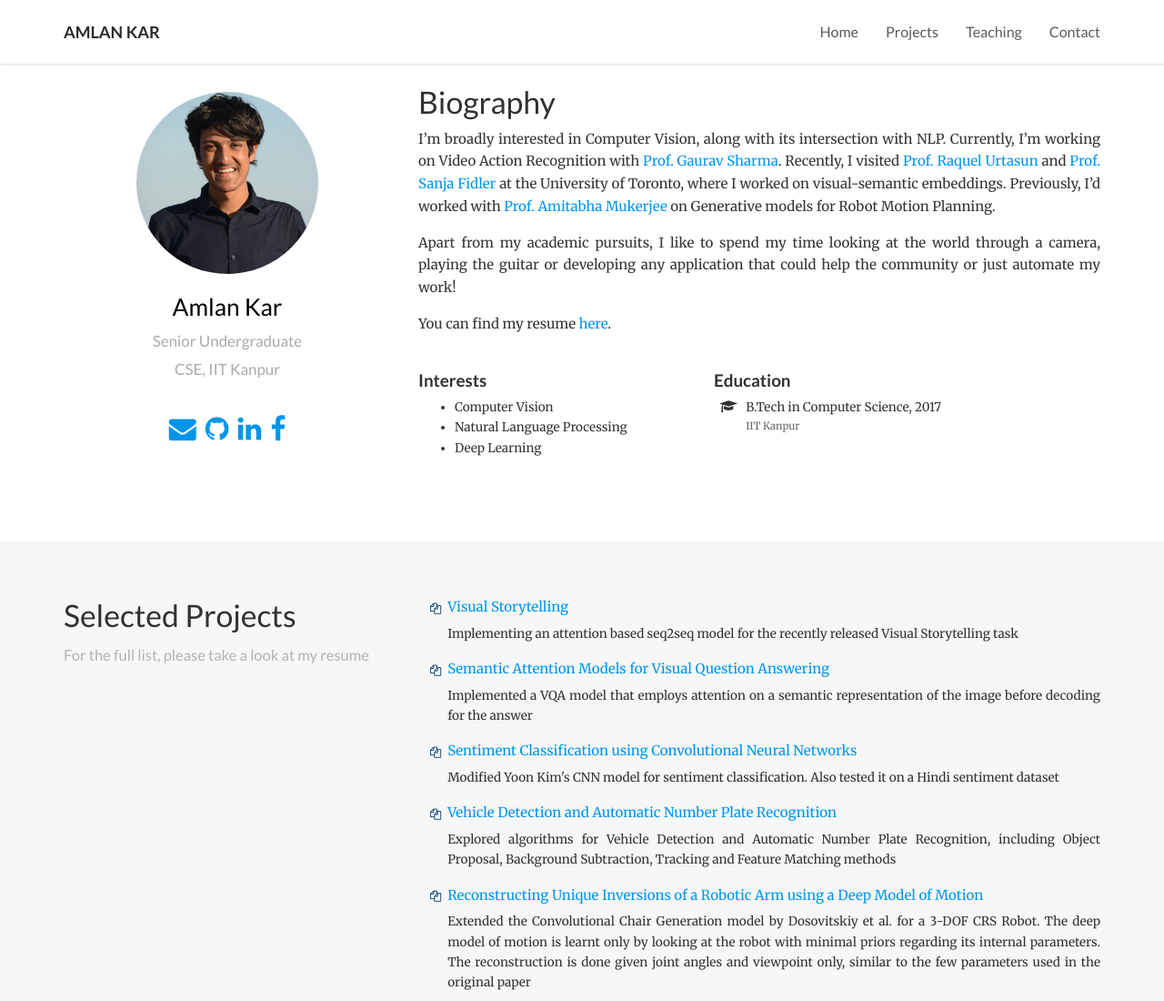
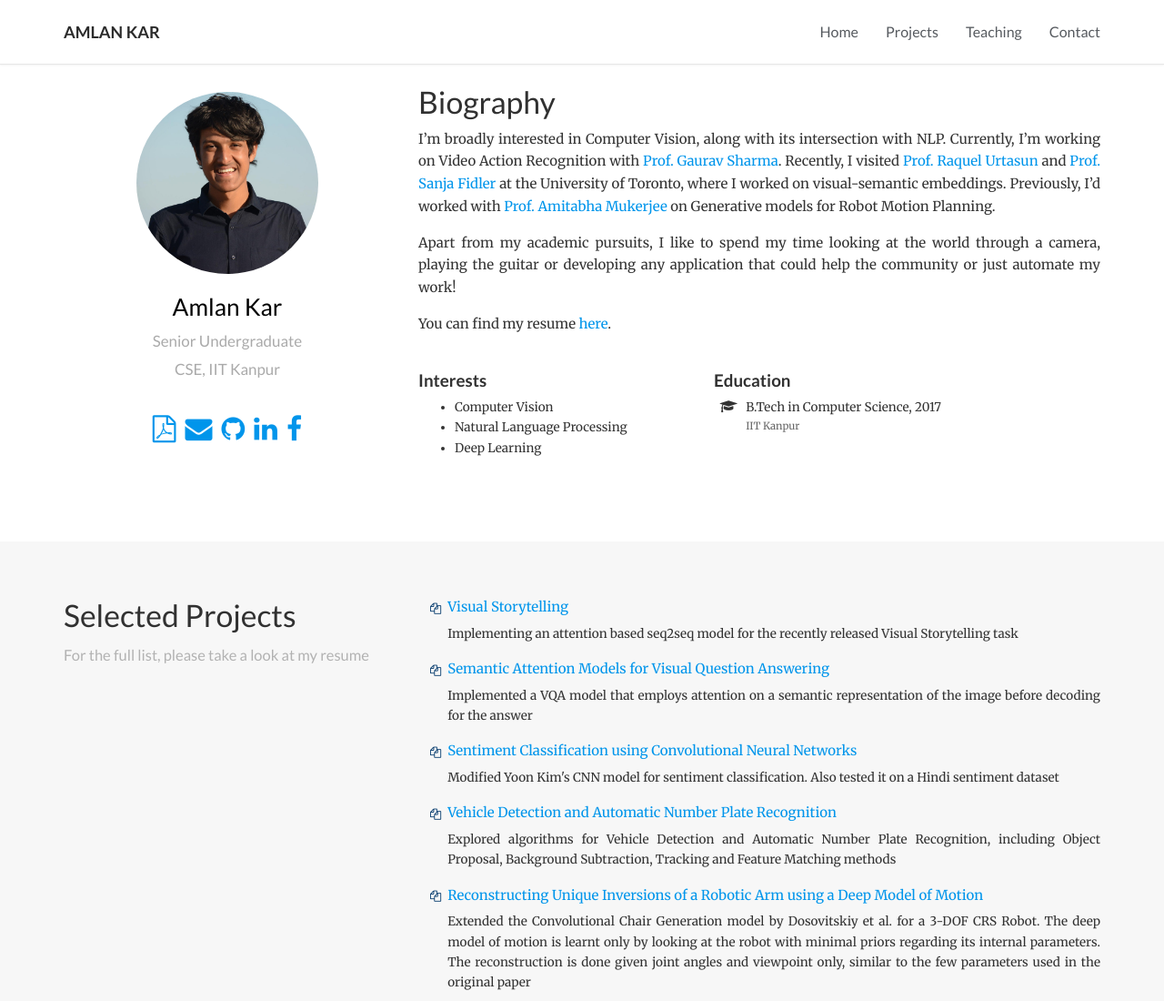
Before and after one commit to amlankar/amlankar.github.io, a plain HTML site: page index.html in a window 1280 px wide. Shown: the top 1100 px of the page at 91% size. Drawn offline with nearby package versions, Linux system fonts and the light colour scheme; some packages are replaced by stand-ins of ours.

Commit message:
Added resume to profile buttons

```diff
--- a/index.html
+++ b/index.html
@@ -101,6 +101,13 @@
           </div>
 
           <ul class="social-icon" aria-hidden="true">
+
+
+            <li>
+              <a href="/pdf/Amlan_Resume.pdf">
+                <i class="fa fa-file-pdf-o big-icon"></i>
+              </a>
+            </li>
 
 
             <li>
```
Also changed, not shown: 1 other file.
